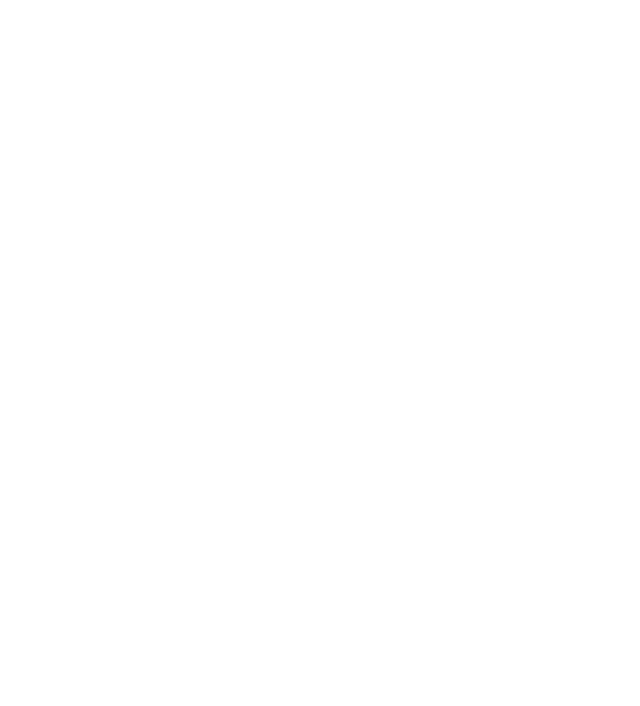
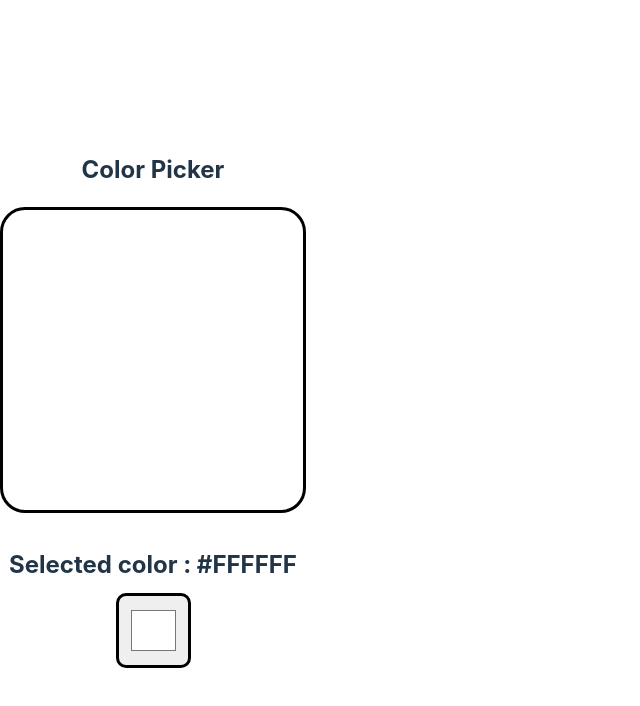
Before and after one commit to Parth-G27/React-Playground, a React (Vite) app: page /colorpicker in a window 1280 px wide. Shown: the top 706 px of the page, without its empty margins (0-640 px from the left). Built offline with nearby package versions, Linux system fonts and the light colour scheme.

Commit message:
Added color-picker, Counter, Car-real-time update

```diff
--- a/src/App.jsx
+++ b/src/App.jsx
@@ -8,6 +8,9 @@ import List from "./components/List";
 import Button from "./components/Button"
 import  GroceryList  from "./components/GroceryList";
 import BioData from "./components/BioData";
+import Counter from "./components/Counter";
+import ColorPicker from "./components/ColorPicker";
+import Car from "./components/Car"
 
 function App() {
   return (
@@ -48,6 +51,18 @@ function App() {
           <BioData/>
         </Route>
 
+        <Route exact path="/counter">
+          <Counter/>
+        </Route>
+
+        <Route exact path="/colorpicker">
+          <ColorPicker/>
+        </Route>
+
+        <Route exact path="/car">
+          <Car/>
+        </Route>
+
 
 
 
--- /dev/null
+++ b/src/components/Car.jsx
@@ -0,0 +1,38 @@
+
+
+import { useState } from "react"
+
+const Car = () => {
+
+    const [car, setcar] = useState({
+        year : 2024,
+        make : "Mahindra",
+        model : "XUV700",
+    })
+
+    function handelYearChange(event){
+        setcar((prevCar)=>({...prevCar, year : event.target.value}));
+    }
+
+    function handelMakeChange(event){
+        setcar((prevCar => ({...prevCar, make: event.target.value})));
+    }
+
+    function handelModelChange(event){
+        setcar((prevCar => ({...prevCar, model: event.target.value})));
+    }
+
+  return (
+    <>
+    <h2>Car Details</h2>
+    <div> {car.year} {car.make} {car.model}</div>
+
+    <input type="number" value={car.year} onChange={handelYearChange} />
+    <input type="text" value={car.make} onChange={handelMakeChange} />
+    <input type="text" value={car.model} onChange={handelModelChange} />
+
+    </>
+  )
+}
+
+export default Car
--- /dev/null
+++ b/src/components/ColorPicker.jsx
@@ -0,0 +1,26 @@
+import { useState } from "react"
+
+const ColorPicker = () => {
+
+    const [color, setcolor] = useState('#FFFFFF')
+
+    function handleColorChange(event){
+        setcolor(event.target.value)
+    }
+
+  return (
+    <>
+    <div className="color-picker-container">
+    <h2>Color Picker</h2>
+    <div className="color-display " style={{backgroundColor: color}}>
+
+    </div>
+
+    <p className="color-name">Selected color : {color}</p>
+    <input type="color" value={color} onChange={handleColorChange} />
+    </div>
+    </>
+  )
+}
+
+export default ColorPicker
--- /dev/null
+++ b/src/components/Counter.jsx
@@ -0,0 +1,18 @@
+import { useState } from "react"
+
+const Counter = () => {
+
+    const [count, setcount] = useState(0)
+
+
+  return (
+    <>
+    <h2>Count : {count}</h2> <br />
+    <button className="btn-1" onClick={()=> setcount(count + 1)}> Increment</button> <br />
+    <button className="btn-1" onClick={()=> setcount(count-1 )}> Decrement</button> <br />
+    <button className="btn-1" onClick={()=> setcount(0)}> Reset</button>
+    </>
+  )
+}
+
+export default Counter
--- a/src/index.css
+++ b/src/index.css
@@ -103,6 +103,47 @@ button:focus-visible {
 
 }
 
+.color-picker-container{
+  display: flex;
+  flex-direction: column;
+  align-items: center;
+}
+
+.color-display{
+  width: 300px;
+  height: 300px;
+  display: flex;
+  justify-content: center;
+  align-items: center;
+  border: 3px solid black;
+  border-radius: 25px;
+  margin-bottom: 10px;
+  transition: 0.2s;
+}
+
+label{
+  font-size: 1.5rem;
+  font-weight: bold;
+  margin-bottom: 10px;
+}
+
+.color-name{
+  font-size: 1.5rem;
+  font-weight: bold;
+  margin-bottom: 10px;
+}
+
+input[type="color"]{
+  width: 75px;
+  height: 75px;
+  padding: 10px;
+  border-radius: 10px;
+  border: 3px solid black;
+
+}
+
+
+
 @media (prefers-color-scheme: light) {
   :root {
     color: #213547;
```
